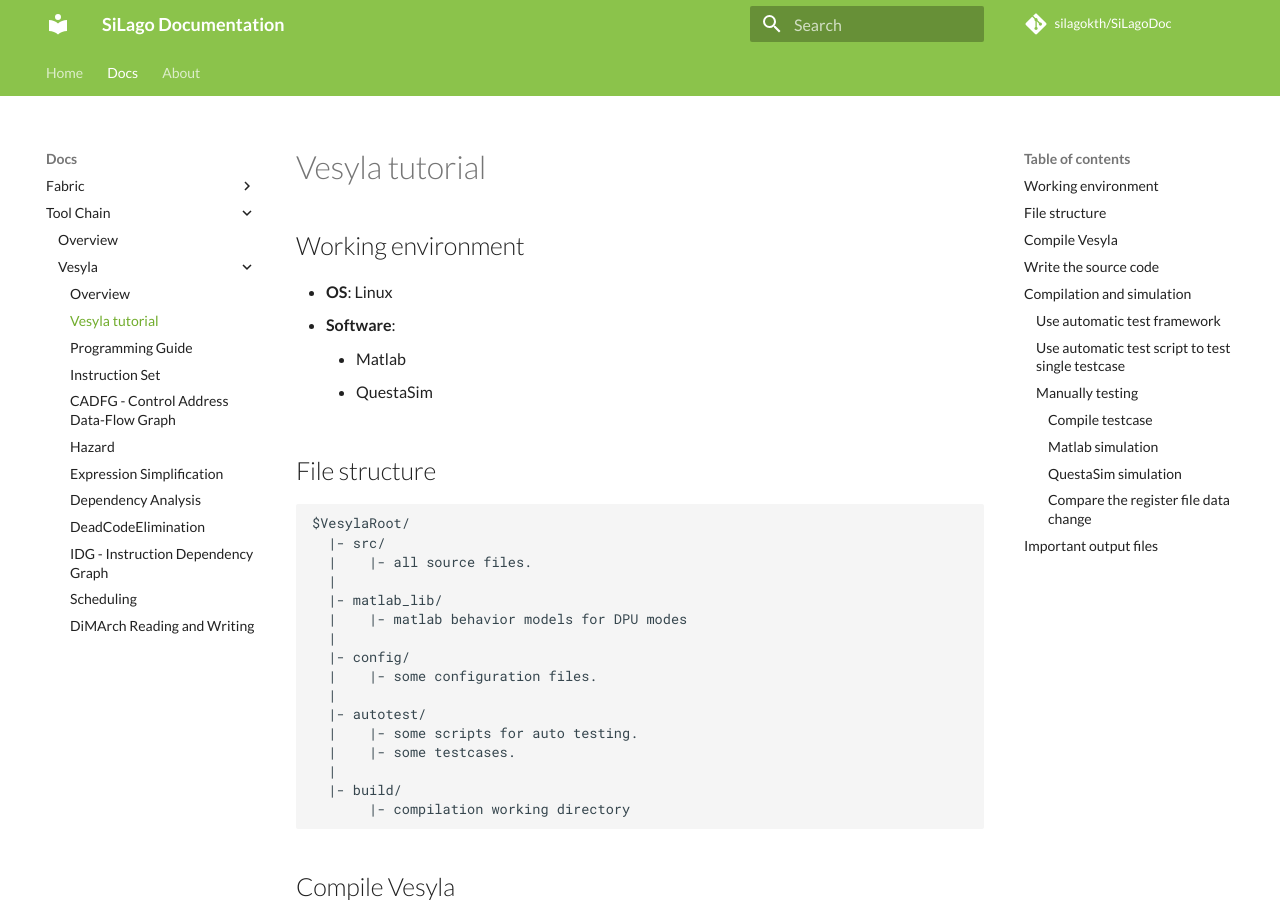
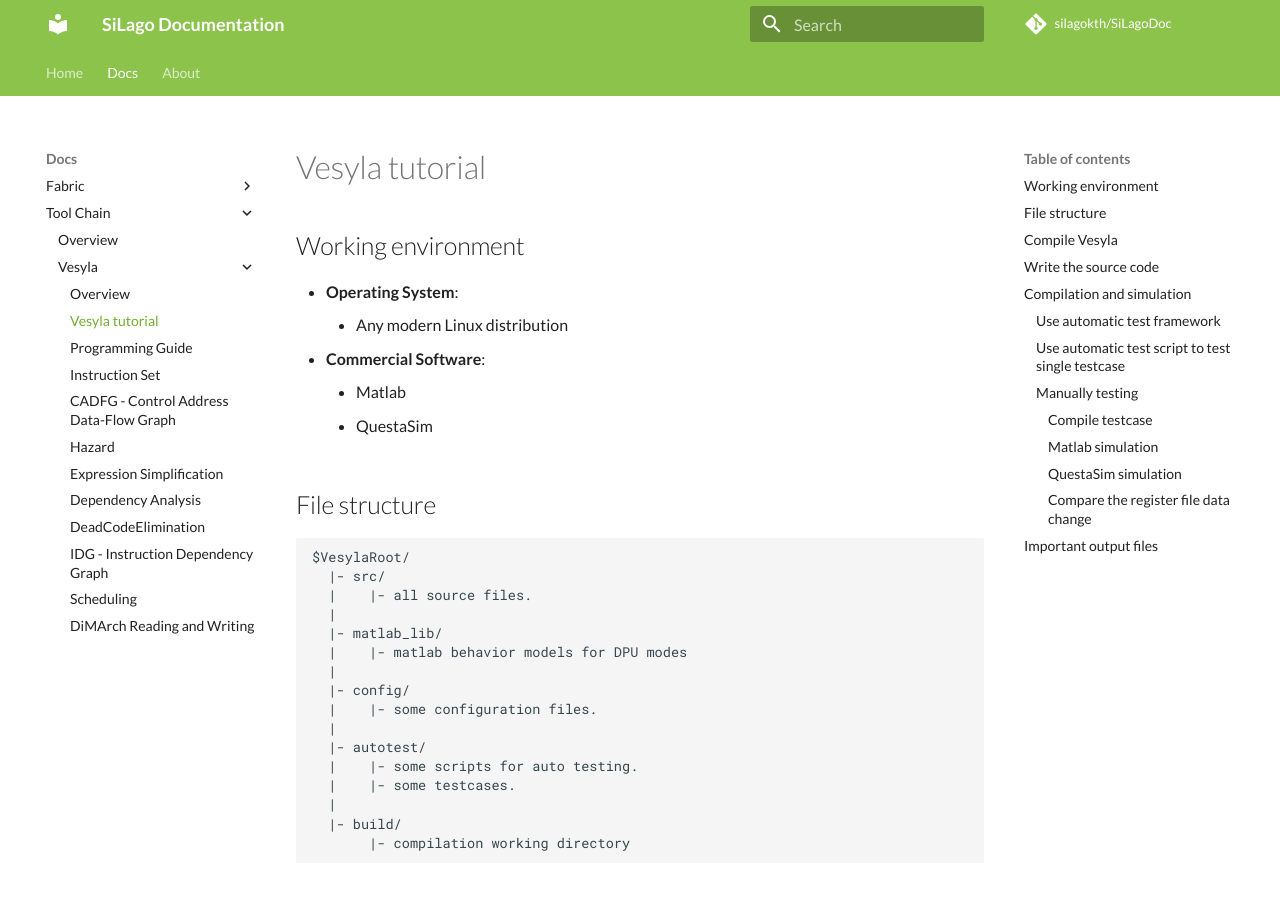
Before and after one commit to silagokth/SiLagoDoc, an MkDocs documentation site: the page built from docs/Docs/ToolChain/Vesyla/Tutorial.md, in a window 1280 px wide and 900 px high. Built offline with MkDocs 1.6.1 and Material for MkDocs 9.7.7, drawn with Linux system fonts in a browser that asks for light colours; comment, search, counter and statistics services are not loaded; old or Windows-style settings are respelled for this version of MkDocs.

```diff
--- a/docs/Docs/ToolChain/Vesyla/Tutorial.md
+++ b/docs/Docs/ToolChain/Vesyla/Tutorial.md
@@ -2,8 +2,9 @@
 
 ## Working environment
 
-- **OS**: Linux
-- **Software**:
+- **Operating System**:
+    - Any modern Linux distribution
+- **Commercial Software**:
     - Matlab
     - QuestaSim
 
```
